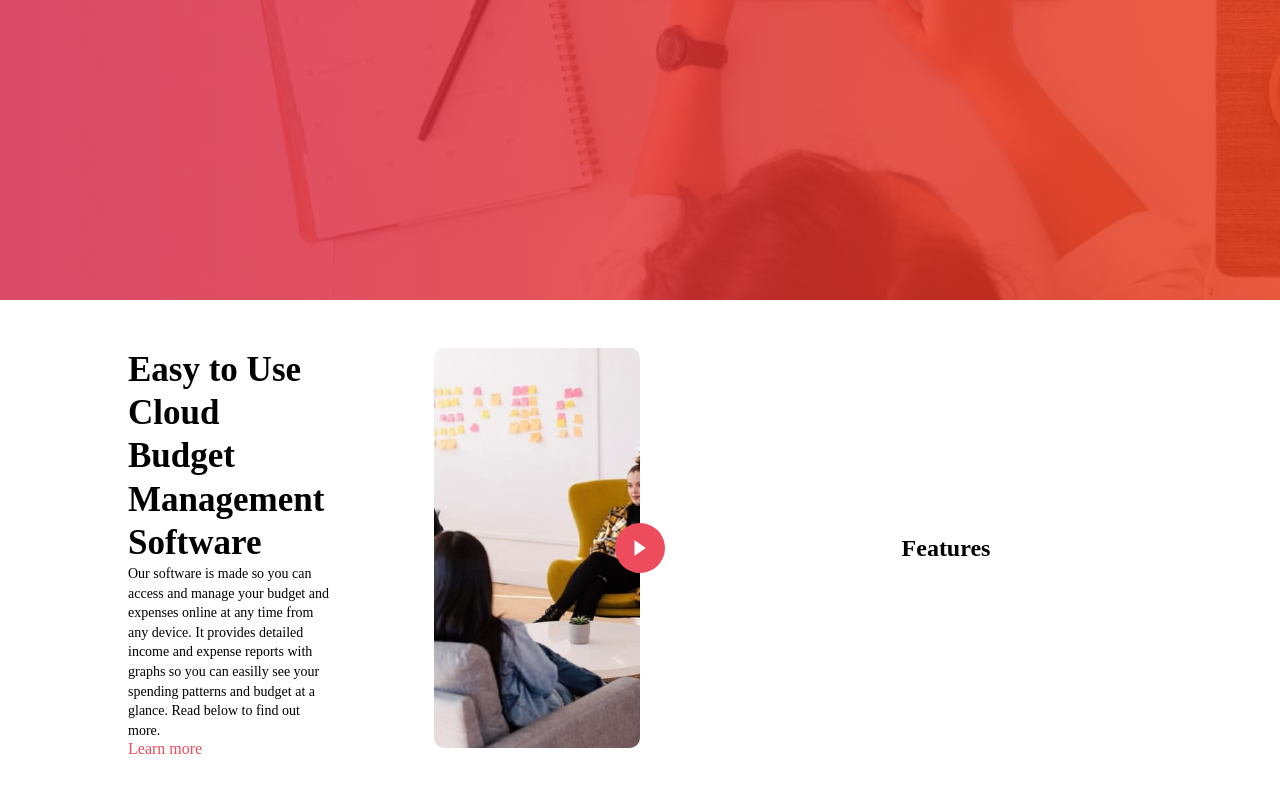
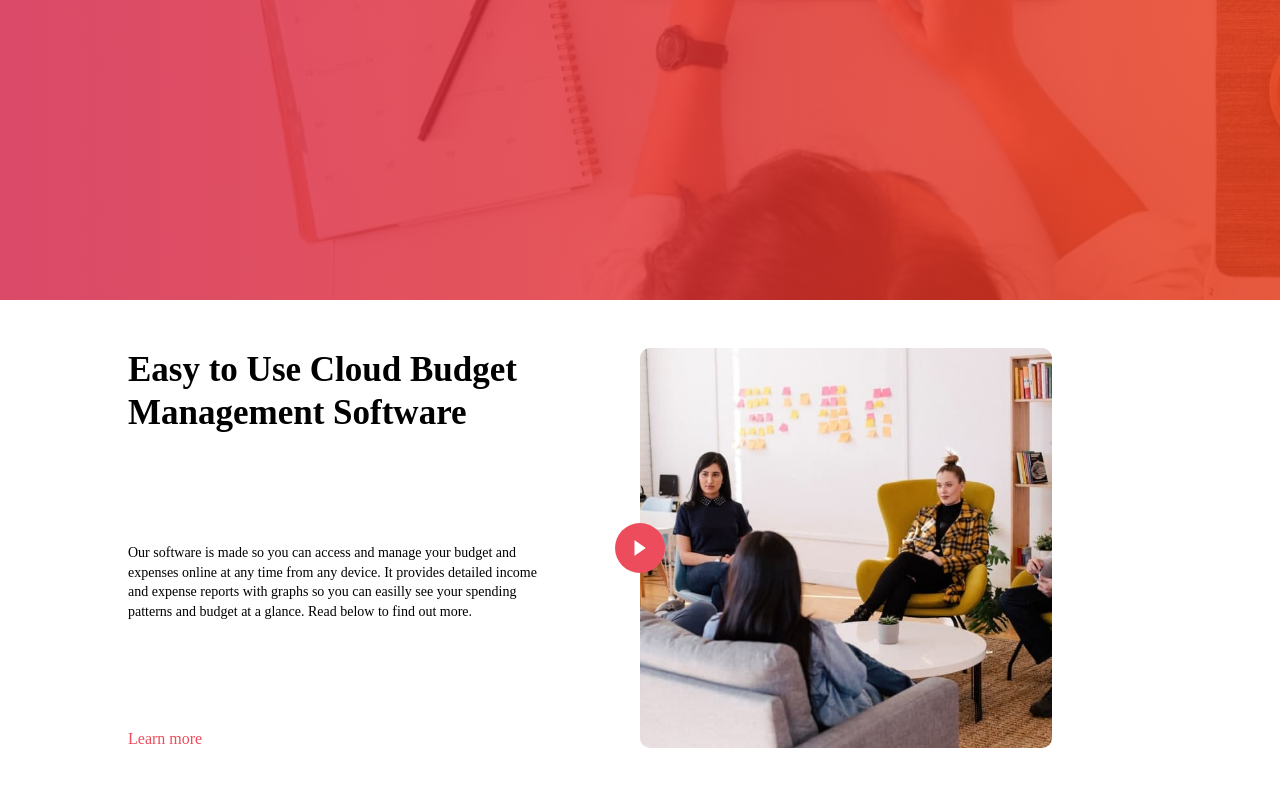
Before and after one commit to Domirando/CloudBudget, a plain HTML site: page index.html in a window 1280 px wide. Shown: the part 500-1292 px from the top of the page. Drawn offline with Linux system fonts and the light colour scheme.

Commit message:
Changes on section--1

```diff
--- a/index.html
+++ b/index.html
@@ -45,14 +45,14 @@
 
       </div>
 
-    <div class="part p-1s-2">
-      <h1>Features</h1>
-      <div>
+    <!-- <div class="part p-1s-2"> -->
+      <!-- <h1>Features</h1> -->
+      <!-- <div>
         <div class="box"></div>
         <div class="box"></div>
         <div class="box"></div>
-      </div>
-    </div></div>
+      </div> -->
+    </div>
   </section>
 </body>
 </html>
```
